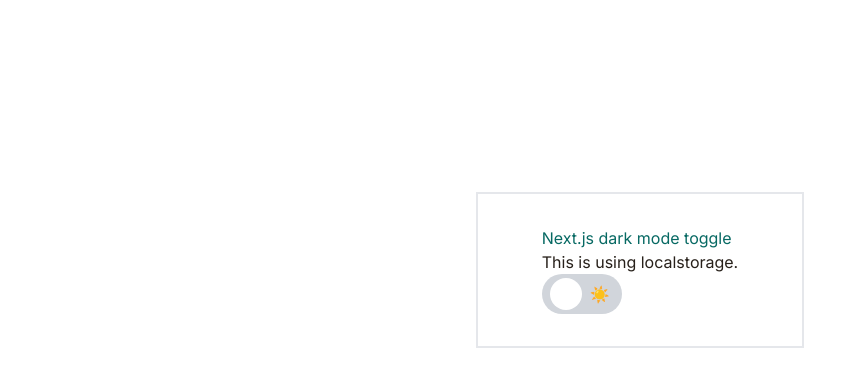
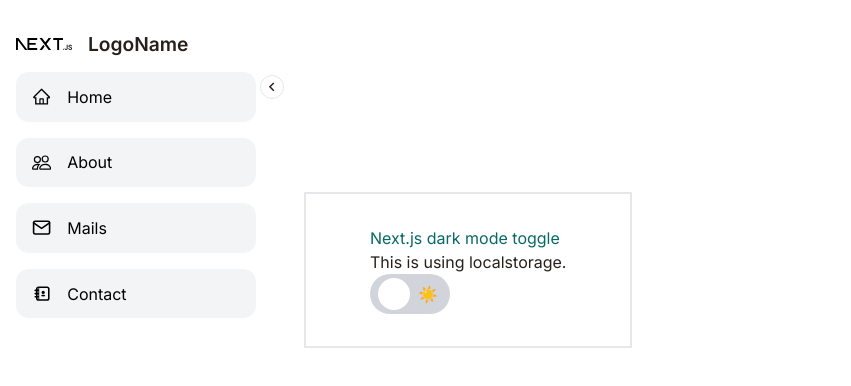
Before and after one commit to jenmwa/next-js-darkmode, a Next.js app: page / in a window 1280 px wide. Shown: the top 386 px of the page, without its empty margins (0-851 px from the left). Built offline with nearby package versions, Linux system fonts and the light colour scheme.

Commit message:
ADD collapsable menu

```diff
--- /dev/null
+++ b/src/app/_components/Sidebar.tsx
@@ -0,0 +1,80 @@
+"use client";
+
+import Image from "next/image";
+import Link from "next/link";
+import { useContext, useEffect, useState } from "react";
+import { AiOutlineHome } from "react-icons/ai";
+import { BsPeople } from "react-icons/bs";
+import { FiMail } from "react-icons/fi";
+import { MdDashboard, MdOutlineKeyboardArrowLeft } from "react-icons/md";
+import { TiContacts } from "react-icons/ti";
+import { SidebarContext } from "./SidebarContext";
+
+const sidebarItems = [
+  {
+    name: "Home",
+    href: "/",
+    icon: <AiOutlineHome />,
+  },
+  {
+    name: "About",
+    href: "/about",
+    icon: <BsPeople />,
+  },
+  {
+    name: "Mails",
+    href: "/mails",
+    icon: <FiMail />,
+  },
+  {
+    name: "Contact",
+    href: "/contact",
+    icon: <TiContacts />,
+  },
+];
+
+export const Sidebar = () => {
+  const { toggleSidebar, isCollapsed } = useContext(SidebarContext);
+  const [isInitialized, setIsInitialized] = useState(false);
+
+  useEffect(() => {
+    setIsInitialized(true);
+  }, []);
+
+  if (!isInitialized) {
+    return null;
+  }
+
+  return (
+    <>
+      <div className=" sidebar__wrapper">
+        <button className="btn" onClick={toggleSidebar}>
+          <MdOutlineKeyboardArrowLeft />
+        </button>
+        <aside className="sidebar" data-collapse={isCollapsed}>
+          <div className="flex items-center gap-4">
+            <Image
+              src="/next.svg"
+              width={80}
+              height={80}
+              className="sidebar__logo"
+              alt={""}
+            />
+            <p className="sidebar__logo-name">LogoName</p>
+          </div>
+
+          <ul className="sidebar__list">
+            {sidebarItems.map((item, index) => (
+              <li className="sidebar__item" key={index}>
+                <Link href={item.href} className="sidebar__link">
+                  <div className="sidebar__icon">{item.icon}</div>
+                  <span className="sidebar__name">{item.name}</span>
+                </Link>{" "}
+              </li>
+            ))}
+          </ul>
+        </aside>
+      </div>
+    </>
+  );
+};
--- /dev/null
+++ b/src/app/_components/SidebarContext.tsx
@@ -0,0 +1,39 @@
+"use client";
+
+import { createContext, ReactNode, useState } from "react";
+
+const initialValue = { isCollapsed: false, toggleSidebar: () => {} };
+
+export const SidebarContext = createContext(initialValue);
+
+interface Props {
+  children: ReactNode | ReactNode[];
+}
+
+const SidebarProvider = ({ children }: Props) => {
+  const [isCollapsed, setIsCollapsed] = useState<boolean>(() => {
+    if (typeof window !== "undefined") {
+      const storedValue = localStorage.getItem("isSidebarCollapsed");
+      return storedValue === "true";
+    }
+    return false;
+  });
+
+  const toggleSidebar = () => {
+    setIsCollapsed((prev) => {
+      const newValue = !prev;
+      if (typeof window !== "undefined") {
+        localStorage.setItem("isSidebarCollapsed", newValue.toString());
+      }
+      return newValue;
+    });
+  };
+
+  return (
+    <SidebarContext.Provider value={{ isCollapsed, toggleSidebar }}>
+      {children}
+    </SidebarContext.Provider>
+  );
+};
+
+export default SidebarProvider;
--- a/src/app/globals.css
+++ b/src/app/globals.css
@@ -6,6 +6,9 @@
   --foreground-rgb: 0, 0, 0;
   --background-start-rgb: 214, 219, 220;
   --background-end-rgb: 255, 255, 255;
+  --color-bg: #fff;
+  --color-border: #e5e7eb;
+  --color-sidebar-item: #f3f4f6;
 }
 
 @media (prefers-color-scheme: dark) {
@@ -46,3 +49,109 @@
     text-wrap: balance;
   }
 }
+/**/
+
+.layout {
+  display: flex;
+  height: 100vh;
+  position: relative;
+  gap: 2rem;
+}
+
+.layout__main-content {
+  flex-grow: 1;
+}
+
+.sidebar__wrapper {
+  position: relative;
+}
+
+.sidebar {
+  width: 17rem;
+  height: 100%;
+  background-color: var(--color-bg);
+  padding: 1rem;
+  transition: all 0.4s cubic-bezier(0.175, 0.885, 0.32, 1.1);
+  overflow: hidden;
+}
+
+.sidebar__top {
+  width: max-content;
+  display: flex;
+  align-items: center;
+  gap: 1rem;
+  padding-bottom: 1rem;
+  margin-bottom: 1rem;
+  border-bottom: 1px solid var(--color-border);
+}
+
+.sidebar__logo {
+  width: 3.5rem;
+  height: 3.5rem;
+  object-fit: contain;
+  border-radius: 1rem;
+}
+
+.sidebar__logo-name {
+  font-size: 1.2rem;
+  font-weight: 600;
+}
+
+.sidebar__list {
+  list-style: none;
+}
+
+.sidebar__link {
+  display: inline-block;
+  font-size: 1rem;
+  text-decoration: none;
+  color: #000;
+  padding: 0.8rem 1rem;
+  display: flex;
+  align-items: center;
+  background-color: var(--color-sidebar-item);
+  margin-bottom: 1rem;
+  border-radius: 0.8rem;
+}
+
+.sidebar__link--active {
+  color: #fff;
+  background-color: #10b981;
+}
+
+.sidebar__icon {
+  display: inline-block;
+  font-size: 1.2rem;
+  margin-right: 0.5rem;
+}
+
+.sidebar__name {
+  margin-left: 0.5rem;
+}
+
+[data-collapse="true"] {
+  width: 5.3rem;
+}
+
+[data-collapse="true"] .sidebar__name,
+[data-collapse="true"] .sidebar__logo-name {
+  display: none;
+}
+
+.btn {
+  position: absolute;
+  right: 0;
+  top: 4.7rem;
+  border: none;
+  background-color: var(--color-bg);
+  width: 1.5rem;
+  height: 1.5rem;
+  border: 1px solid var(--color-border);
+  border-radius: 50%;
+  display: flex;
+  justify-content: center;
+  align-items: center;
+  cursor: pointer;
+  transform: translateX(50%);
+  font-size: 1.1rem;
+}
--- a/src/app/layout.tsx
+++ b/src/app/layout.tsx
@@ -4,6 +4,8 @@
 import Head from "next/head";
 // import Providers from "./Providers";
 import { Provider } from "./utils/Provider";
+import { Sidebar } from "./_components/Sidebar";
+import SidebarProvider from "./_components/SidebarContext";
 //src/app/utils/Providers.tsx
 
 const inter = Inter({ subsets: ["latin"] });
@@ -45,10 +47,13 @@
       <Head>
         <script dangerouslySetInnerHTML={{ __html: setInitialTheme }} />
       </Head>
-      <body className={inter.className}>
-        {children}
-        {/* <Providers>{children}</Providers> */}
-        {/* <Provider>{children}</Provider> */}
+      <body className={`${inter.className} layout`}>
+        <SidebarProvider>
+          <Sidebar></Sidebar>
+          {children}
+          {/* <Providers>{children}</Providers> */}
+          {/* <Provider>{children}</Provider> */}
+        </SidebarProvider>
       </body>
     </html>
   );
```
Also changed, not shown: 1 other file (tests, documents, lock files or other folders).
